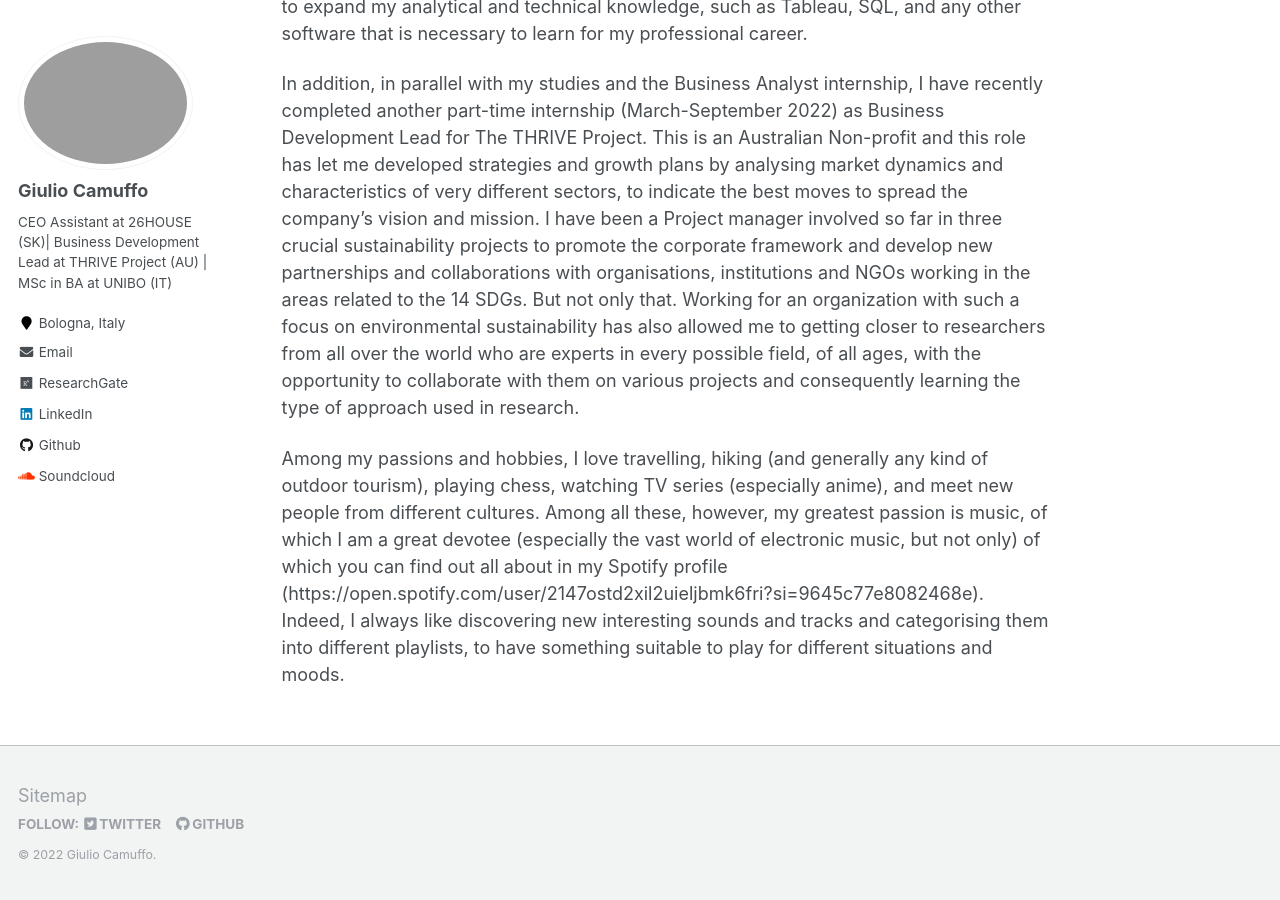
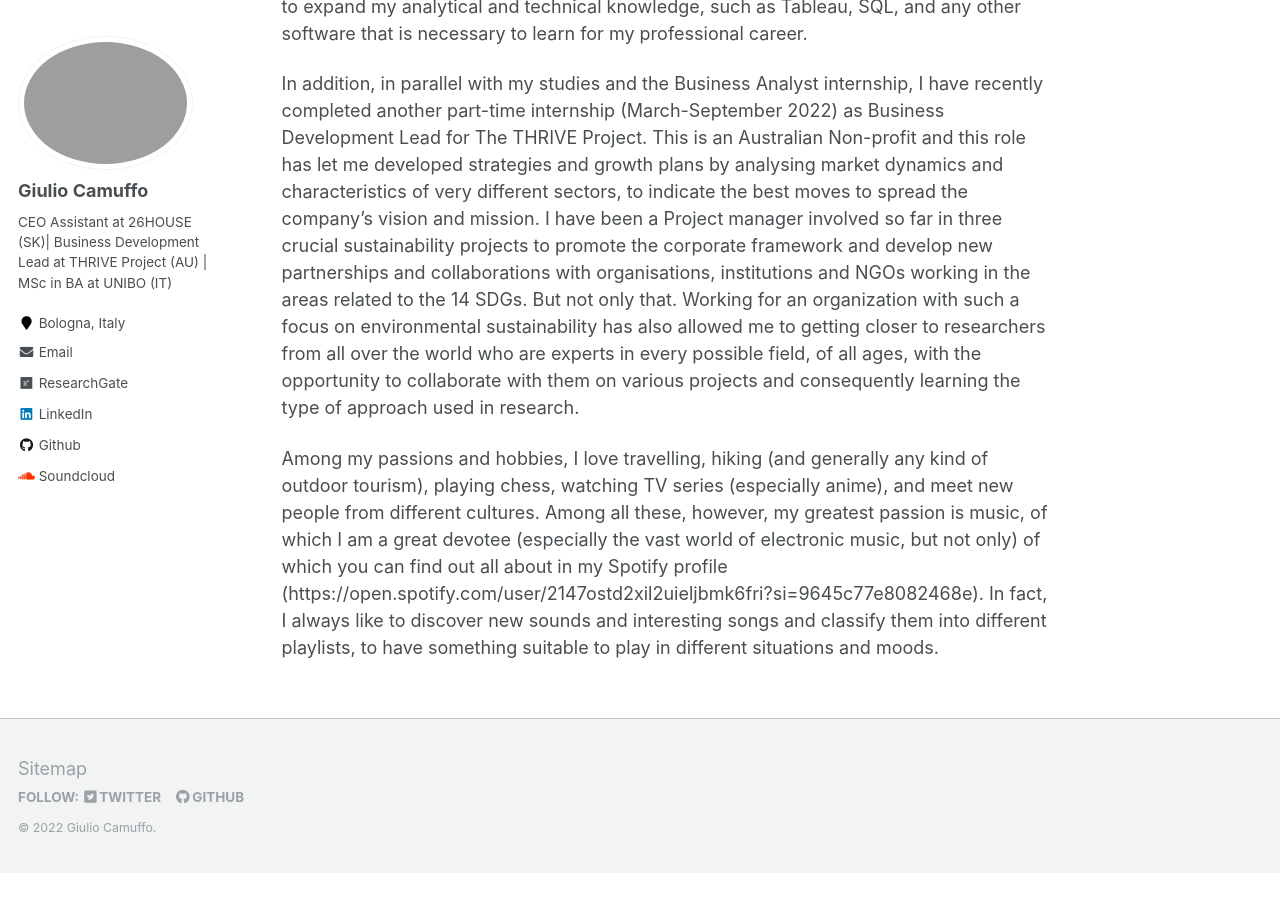
Before and after one commit to giulio-camuffo/giulio-camuffo.github.io, a Jekyll site: the page built from _pages/about.md, in a window 1280 px wide and 900 px high, scrolled down 1152 px. Built offline with Jekyll 4.4.1, drawn with Linux system fonts in a browser that asks for light colours; nearby versions of some CDN libraries; after the commit the page ends 2025 px from its top, so only the background shows below that.

Commit message:
Update about.md

```diff
--- a/_pages/about.md
+++ b/_pages/about.md
@@ -29,4 +29,4 @@ As for my professional experience, I completed a two-month remote intensive inte
 I have been a Project manager involved so far in three crucial sustainability projects to promote the corporate framework and develop new partnerships and collaborations with organisations, institutions and NGOs working in the areas related to the 14 SDGs.
 But not only that. Working for an organization with such a focus on environmental sustainability has also allowed me to getting closer to researchers from all over the world who are experts in every possible field, of all ages, with the opportunity to collaborate with them on various projects and consequently learning the type of approach used in research.
 
-Among my passions and hobbies, I love travelling, hiking (and generally any kind of outdoor tourism), playing chess, watching TV series (especially anime), and meet new people from different cultures. Among all these, however, my greatest passion is music, of which I am a great devotee (especially the vast world of electronic music, but not only) of which you can find out all about in my Spotify profile (https://open.spotify.com/user/2147ostd2xil2uieljbmk6fri?si=9645c77e8082468e). Indeed, I  always like discovering new interesting sounds and tracks and categorising them into different playlists, to have something suitable to play for different situations and moods.
+Among my passions and hobbies, I love travelling, hiking (and generally any kind of outdoor tourism), playing chess, watching TV series (especially anime), and meet new people from different cultures. Among all these, however, my greatest passion is music, of which I am a great devotee (especially the vast world of electronic music, but not only) of which you can find out all about in my Spotify profile (https://open.spotify.com/user/2147ostd2xil2uieljbmk6fri?si=9645c77e8082468e). In fact, I always like to discover new sounds and interesting songs and classify them into different playlists, to have something suitable to play in different situations and moods.
```
